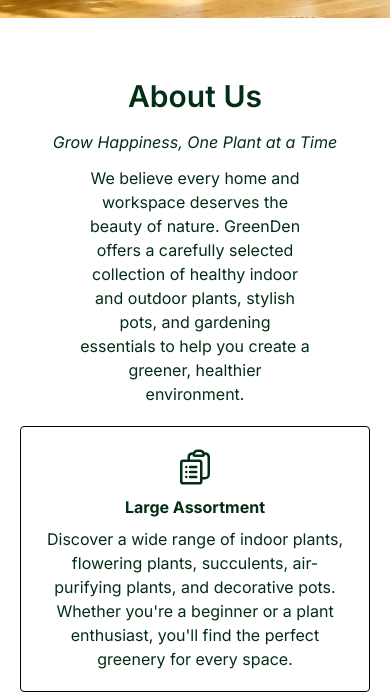
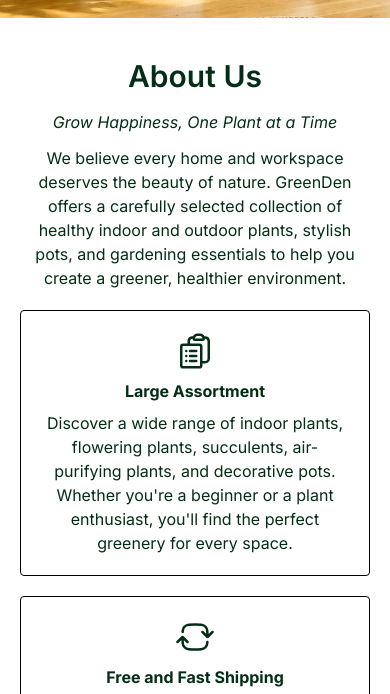
Before and after one commit to Tamil-Gracy/Greenden, a website: page index.html in a window 390 px wide. Shown: the part 898-1592 px from the top of the page. Drawn offline with Linux system fonts and the light colour scheme.

Commit message:
Files updated

```diff
--- a/index.html
+++ b/index.html
@@ -56,10 +56,10 @@
         </div>
     </section>
     <!-- About section-->
-    <section class="mt-15 text-center text-green-950">
+    <section class="mt-10 md:mt-15 text-center text-green-950">
         <h2 class="text-3xl text-center capitalize mb-4 font-semibold">About Us</h2>
         <p class="italic mb-3">Grow Happiness, One Plant at a Time</p>
-        <p class="px-20">We believe every home and workspace deserves the beauty of nature. GreenDen offers a carefully selected collection of healthy indoor and outdoor plants, stylish pots, and gardening essentials to help you create a greener, healthier environment.</p>
+        <p class="px-5 md:px-20">We believe every home and workspace deserves the beauty of nature. GreenDen offers a carefully selected collection of healthy indoor and outdoor plants, stylish pots, and gardening essentials to help you create a greener, healthier environment.</p>
         <div class="cards md:flex md:justify-between md:items-center">
             <div class="card border border-black rounded m-5 p-5">
                 <svg xmlns="http://www.w3.org/2000/svg" fill="none" viewBox="0 0 24 24" stroke-width="1.5"
```
